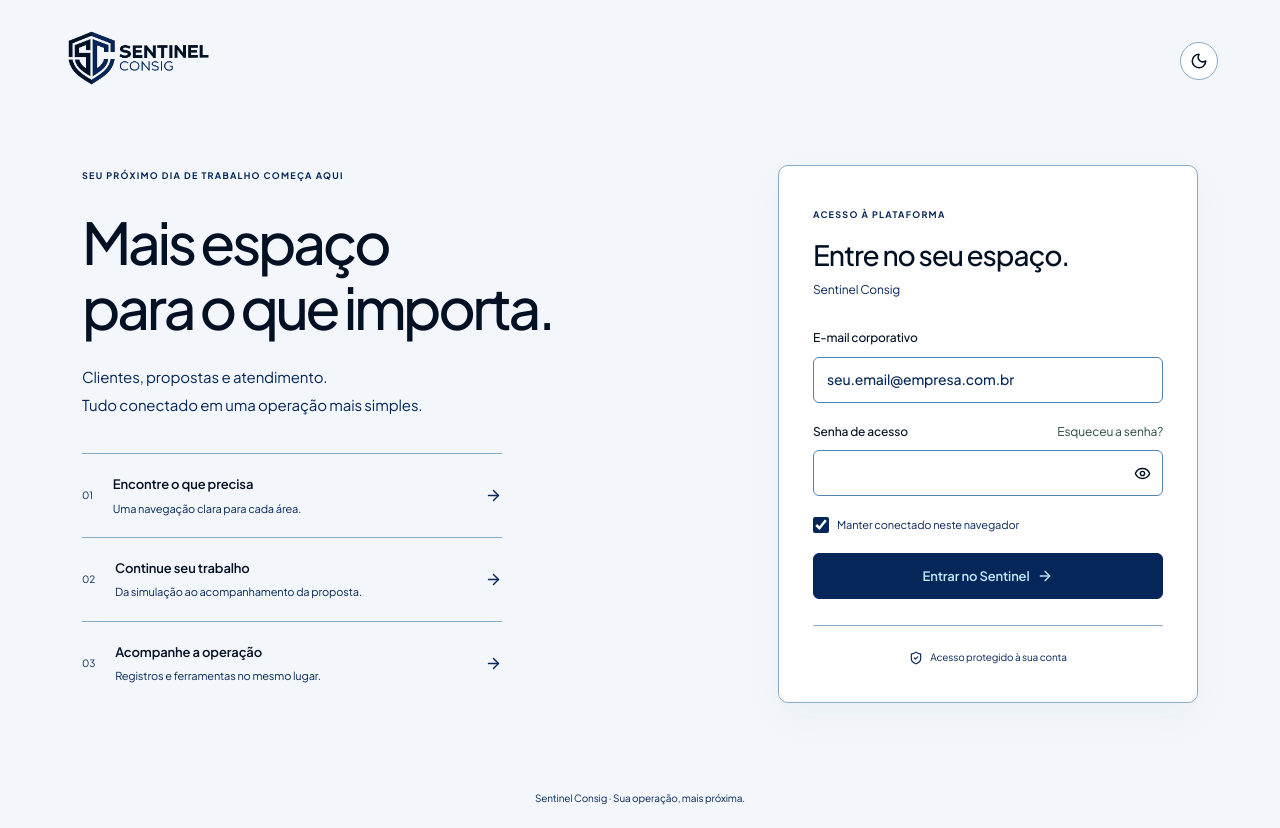
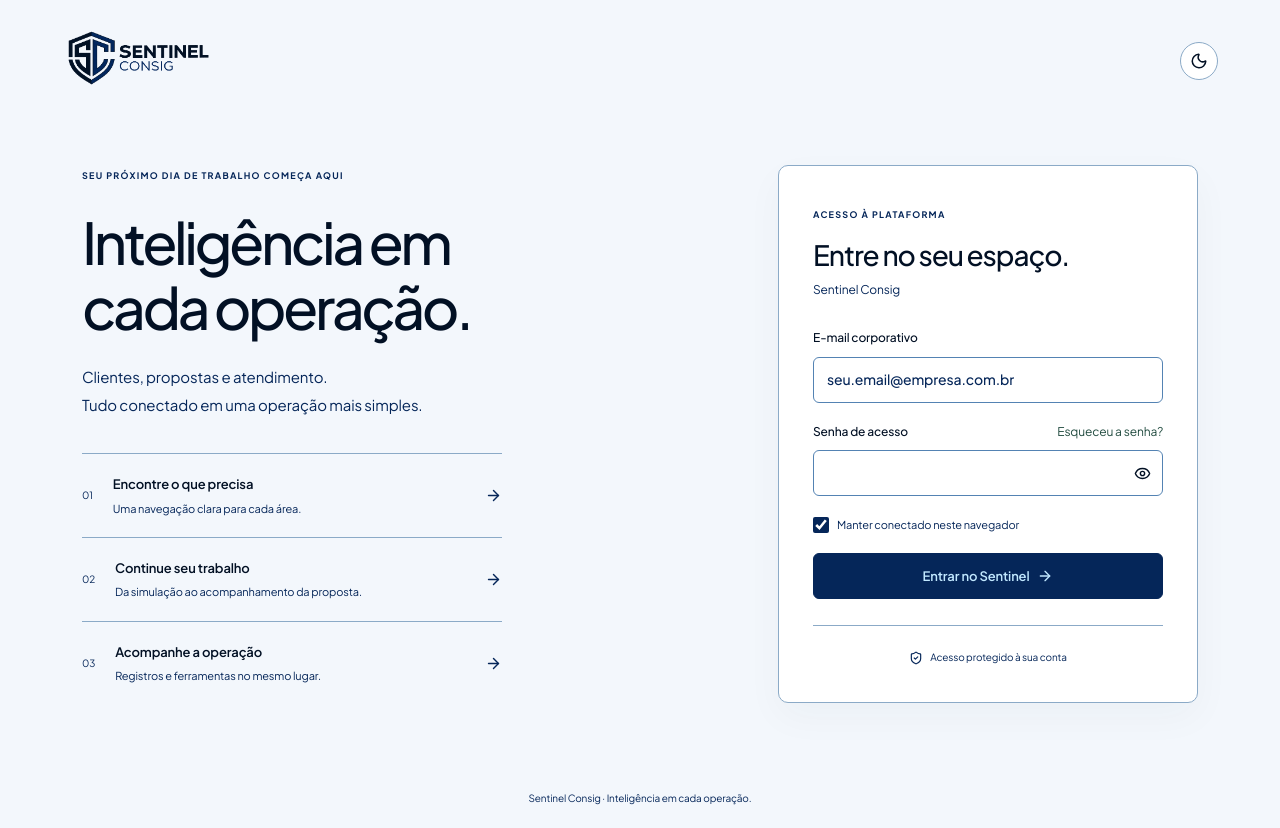
Before and after one commit to kauaigouveia/sentinelconsig, a React (Vite) app: page / in a window 1280 px wide. Built offline with nearby package versions, Linux system fonts and the light colour scheme; no server answers.

Commit message:
brand: standardize Sentinel slogan across platform UI

```diff
--- a/src/components/auth/AuthFrame.tsx
+++ b/src/components/auth/AuthFrame.tsx
@@ -9,8 +9,8 @@ export function AuthFrame({ company, logo, portal = false, brandColor, children
  const customLogo=logo && !logo.startsWith('/branding/sentinel-') ? logo : null;
  return <div className="sentinel-auth wb-auth" style={paletteStyle(brandColor)}>
    <header className="wb-auth-header"><div>{customLogo ? <img src={customLogo} alt={company}/> : <BrandLogo width={152} height={48}/>}</div><button type="button" onClick={toggleTheme} aria-label={isDark ? 'Usar tema claro' : 'Usar tema escuro'}>{isDark ? <Sun size={18}/> : <Moon size={18}/>}</button></header>
-   <main className="wb-auth-layout"><section className="wb-auth-introduction"><span className="wb-eyebrow">SEU PRÓXIMO DIA DE TRABALHO COMEÇA AQUI</span><h2>Mais espaço<br/>para o que importa.</h2><p>Clientes, propostas e atendimento.<br/>Tudo conectado em uma operação mais simples.</p><ol><li><span>01</span><div><strong>Encontre o que precisa</strong><small>Uma navegação clara para cada área.</small></div><ArrowRight size={17}/></li><li><span>02</span><div><strong>Continue seu trabalho</strong><small>Da simulação ao acompanhamento da proposta.</small></div><ArrowRight size={17}/></li><li><span>03</span><div><strong>Acompanhe a operação</strong><small>Registros e ferramentas no mesmo lugar.</small></div><ArrowRight size={17}/></li></ol></section>
+   <main className="wb-auth-layout"><section className="wb-auth-introduction"><span className="wb-eyebrow">SEU PRÓXIMO DIA DE TRABALHO COMEÇA AQUI</span><h2>Inteligência em<br/>cada operação.</h2><p>Clientes, propostas e atendimento.<br/>Tudo conectado em uma operação mais simples.</p><ol><li><span>01</span><div><strong>Encontre o que precisa</strong><small>Uma navegação clara para cada área.</small></div><ArrowRight size={17}/></li><li><span>02</span><div><strong>Continue seu trabalho</strong><small>Da simulação ao acompanhamento da proposta.</small></div><ArrowRight size={17}/></li><li><span>03</span><div><strong>Acompanhe a operação</strong><small>Registros e ferramentas no mesmo lugar.</small></div><ArrowRight size={17}/></li></ol></section>
    <section className="wb-auth-form"><div className="wb-auth-form-heading"><span className="wb-eyebrow">{portal ? 'PORTAL DO PARCEIRO' : 'ACESSO À PLATAFORMA'}</span><h1>Entre no seu espaço.</h1><p>{company}</p></div>{children}<footer><ShieldCheck size={14}/><span>Acesso protegido à sua conta</span></footer></section></main>
-   <footer className="wb-auth-bottom">Sentinel Consig · Sua operação, mais próxima.</footer>
+   <footer className="wb-auth-bottom">Sentinel Consig · Inteligência em cada operação.</footer>
  </div>;
 }
```
